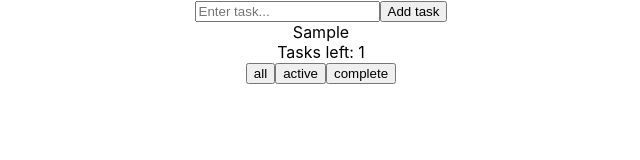
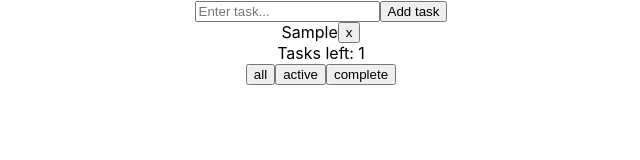
Before and after one commit to victorjaquez/dev-tasks, a React (Create React App) app: page / in a window 1280 px wide. Both pictures are taken after typing "Sample" into the empty fields and a click on the button "Add task". Shown: the top 160 px of the page, without its empty margins (319-959 px from the left). Built offline with nearby package versions, Linux system fonts and the light colour scheme.

Commit message:
delete task logic

```diff
--- a/src/components/Task.js
+++ b/src/components/Task.js
@@ -1,6 +1,7 @@
 import React from "react";
 
 export default props => (
+  <div style={{ display: "flex", justifyContent: "center" }}>
     <div
       style={{
         textDecoration: props.task.complete ? "line-through" : ""
@@ -9,4 +10,6 @@ export default props => (
     >
       {props.task.text}
     </div>
+    <button onClick={props.deleteTask}>x</button>
+  </div>
 );
--- a/src/components/TaskList.js
+++ b/src/components/TaskList.js
@@ -6,9 +6,9 @@ Tasklist
 1. Add task---
 2. Display tasks---
 3. Cross off tasks---
-4. Show # of active tasks
-5. Filter all/active/complete
-6. Delete task
+4. Show # of active tasks--
+5. Filter all/active/complete--
+6. Delete task--
 7. Delete all complete tasks
     7.1 Only show if minimum one is complete
 8. Toggle all button on/off
@@ -47,6 +47,12 @@ export default class TasksList extends React.Component {
     });
   };
 
+  handleDeleteTask = id => {
+    this.setState({
+      tasks: this.state.tasks.filter(task => task.id !== id)
+    });
+  };
+
   render() {
     let tasks = [];
     if (this.state.tasksToDisplay === "all") {
@@ -63,6 +69,7 @@ export default class TasksList extends React.Component {
           <Task
             key={task.id}
             toggleComplete={() => this.toggleComplete(task.id)}
+            deleteTask={() => this.handleDeleteTask(task.id)}
             task={task}
           />
         ))}
```
Lines whose indentation alone changed are shown as unchanged.
